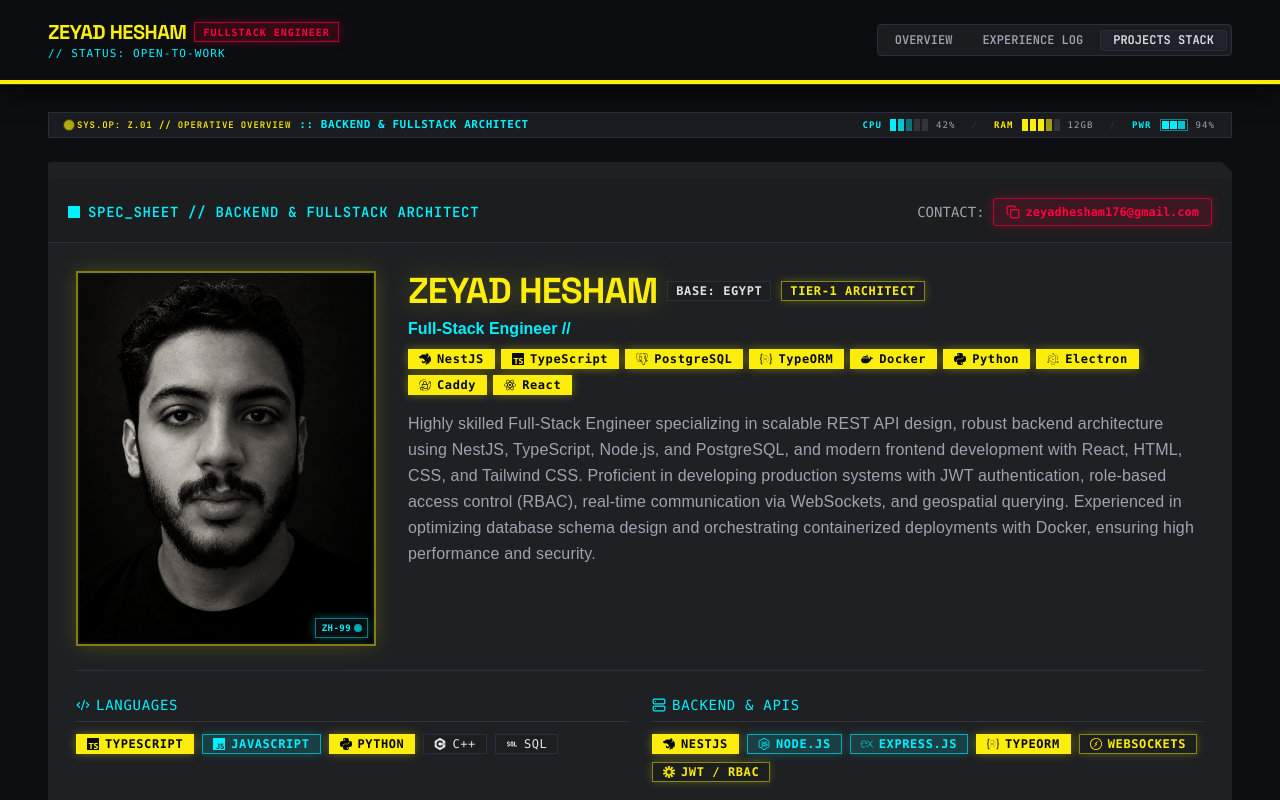
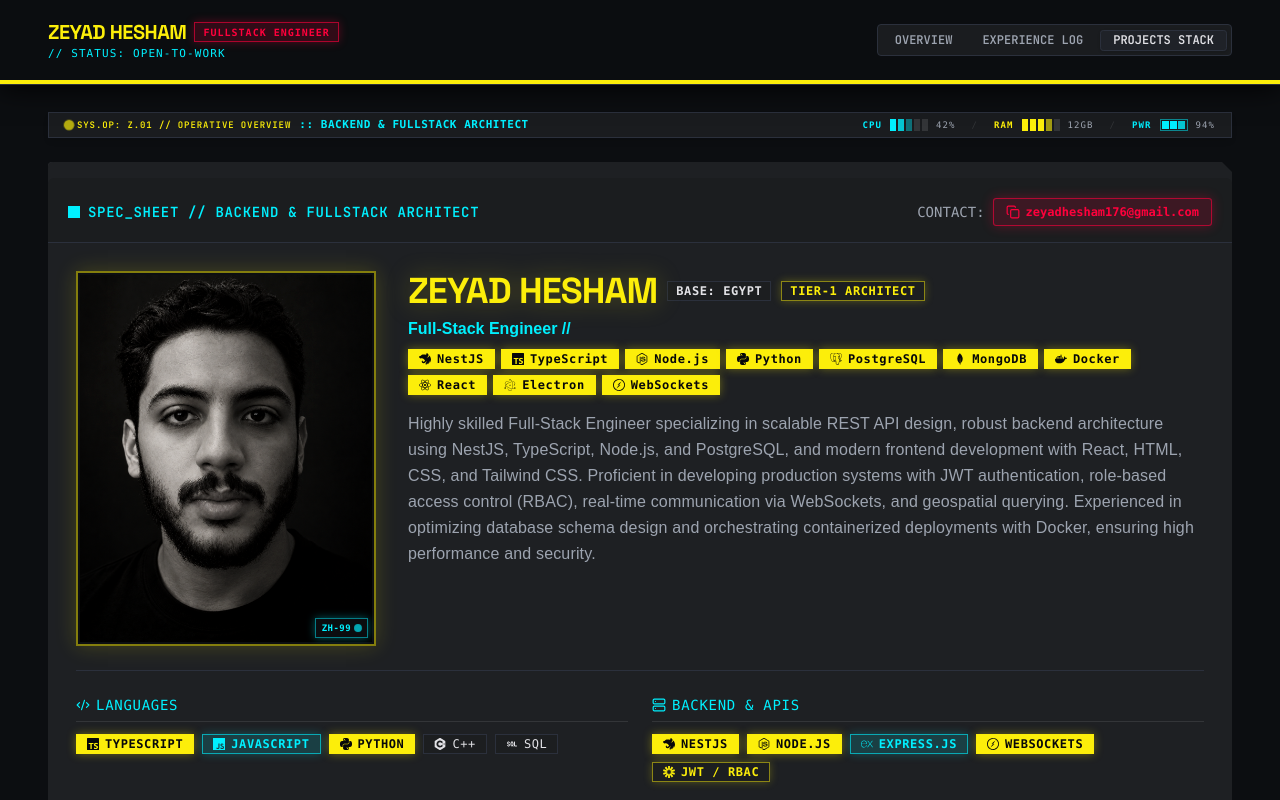
Before and after one commit to 0xZeyad11/portfolio, a React (Vite) app: page /#projects in a window 1280 px wide. Shown: the top 800 px of the page. Built offline with nearby package versions, Linux system fonts and the light colour scheme; a web font is replaced by a local one.

Commit message:
feat: curate non-redundant core skill badges for profile overview

```diff
--- a/src/components/sections/overview/OverviewSection.tsx
+++ b/src/components/sections/overview/OverviewSection.tsx
@@ -120,25 +120,28 @@ export const OverviewSection: React.FC = () => {
                       <TechIcon name="TypeScript" className="size-3" /> TypeScript
                     </Badge>
                     <Badge variant="default" className="font-mono text-xs gap-1.5 py-0.5 px-2.5">
+                      <TechIcon name="Node.js" className="size-3" /> Node.js
+                    </Badge>
+                    <Badge variant="default" className="font-mono text-xs gap-1.5 py-0.5 px-2.5">
+                      <TechIcon name="Python" className="size-3" /> Python
+                    </Badge>
+                    <Badge variant="default" className="font-mono text-xs gap-1.5 py-0.5 px-2.5">
                       <TechIcon name="PostgreSQL" className="size-3" /> PostgreSQL
                     </Badge>
                     <Badge variant="default" className="font-mono text-xs gap-1.5 py-0.5 px-2.5">
-                      <TechIcon name="TypeORM" className="size-3" /> TypeORM
+                      <TechIcon name="MongoDB" className="size-3" /> MongoDB
                     </Badge>
                     <Badge variant="default" className="font-mono text-xs gap-1.5 py-0.5 px-2.5">
                       <TechIcon name="Docker" className="size-3" /> Docker
                     </Badge>
                     <Badge variant="default" className="font-mono text-xs gap-1.5 py-0.5 px-2.5">
-                      <TechIcon name="Python" className="size-3" /> Python
+                      <TechIcon name="React" className="size-3" /> React
                     </Badge>
                     <Badge variant="default" className="font-mono text-xs gap-1.5 py-0.5 px-2.5">
                       <TechIcon name="Electron" className="size-3" /> Electron
                     </Badge>
                     <Badge variant="default" className="font-mono text-xs gap-1.5 py-0.5 px-2.5">
-                      <TechIcon name="Caddy" className="size-3" /> Caddy
-                    </Badge>
-                    <Badge variant="default" className="font-mono text-xs gap-1.5 py-0.5 px-2.5">
-                      <TechIcon name="React" className="size-3" /> React
+                      <TechIcon name="WebSockets" className="size-3" /> WebSockets
                     </Badge>
                   </div>
                 </div>
--- a/src/data/skills.ts
+++ b/src/data/skills.ts
@@ -17,10 +17,9 @@ export const SKILL_CATEGORIES: SkillCategory[] = [
     iconName: "server",
     skills: [
       { name: "NestJS", variant: "default", highlight: true },
-      { name: "Node.js", variant: "secondary" },
+      { name: "Node.js", variant: "default", highlight: true },
       { name: "Express.js", variant: "secondary" },
-      { name: "TypeORM", variant: "default", highlight: true },
-      { name: "WebSockets", variant: "outline", highlight: true },
+      { name: "WebSockets", variant: "default", highlight: true },
       { name: "JWT / RBAC", variant: "outline", highlight: true },
     ],
   },
@@ -29,7 +28,8 @@ export const SKILL_CATEGORIES: SkillCategory[] = [
     iconName: "database",
     skills: [
       { name: "PostgreSQL", variant: "default", highlight: true },
-      { name: "MongoDB", variant: "secondary" },
+      { name: "MongoDB", variant: "default", highlight: true },
+      { name: "TypeORM", variant: "default", highlight: true },
       { name: "Prisma", variant: "outline" },
     ],
   },
@@ -38,9 +38,9 @@ export const SKILL_CATEGORIES: SkillCategory[] = [
     iconName: "layers",
     skills: [
       { name: "Docker", variant: "default", highlight: true },
+      { name: "React", variant: "default", highlight: true },
       { name: "Electron", variant: "default", highlight: true },
       { name: "Caddy", variant: "secondary" },
-      { name: "React", variant: "secondary" },
       { name: "Tailwind CSS", variant: "outline" },
       { name: "Vite", variant: "outline" },
       { name: "Git", variant: "outline" },
```
